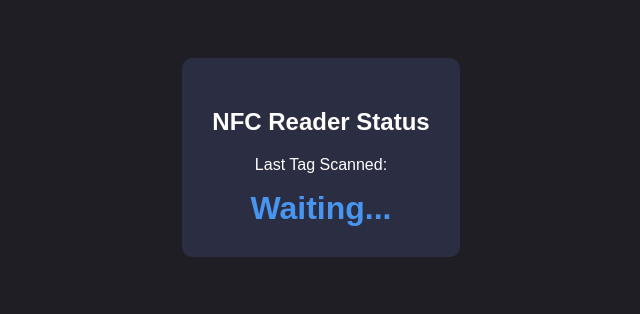
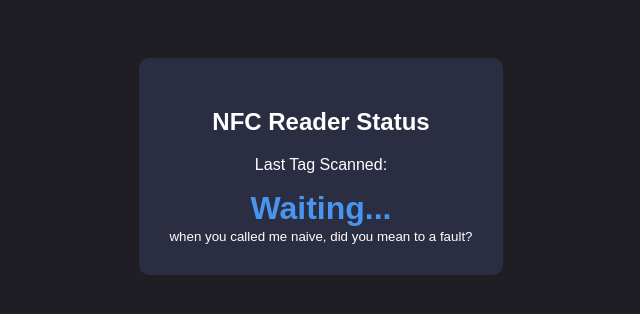
Before and after one commit to kdeds/chipsPlease, a plain HTML site: page index.html in a window 1280 px wide. Shown: the whole page, without its empty margins (319-959 px from the left). Drawn offline with Linux system fonts and the light colour scheme; no server answers.

Commit message:
testing sync

```diff
--- a/index.html
+++ b/index.html
@@ -14,6 +14,7 @@
     <h2>NFC Reader Status</h2>
     <p>Last Tag Scanned:</p>
     <div id="tag" class="tag">Waiting...</div>
+    <small>when you called me naive, did you mean to a fault?</small>
   </div>
 
   <script>
```
